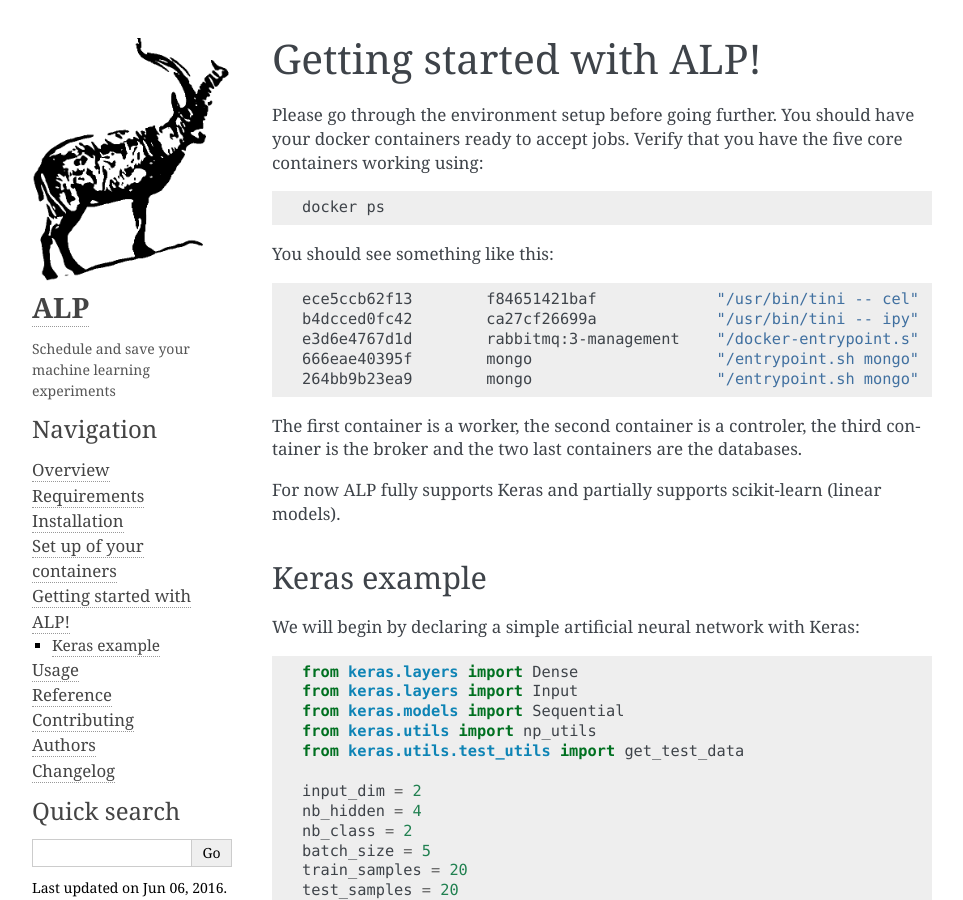
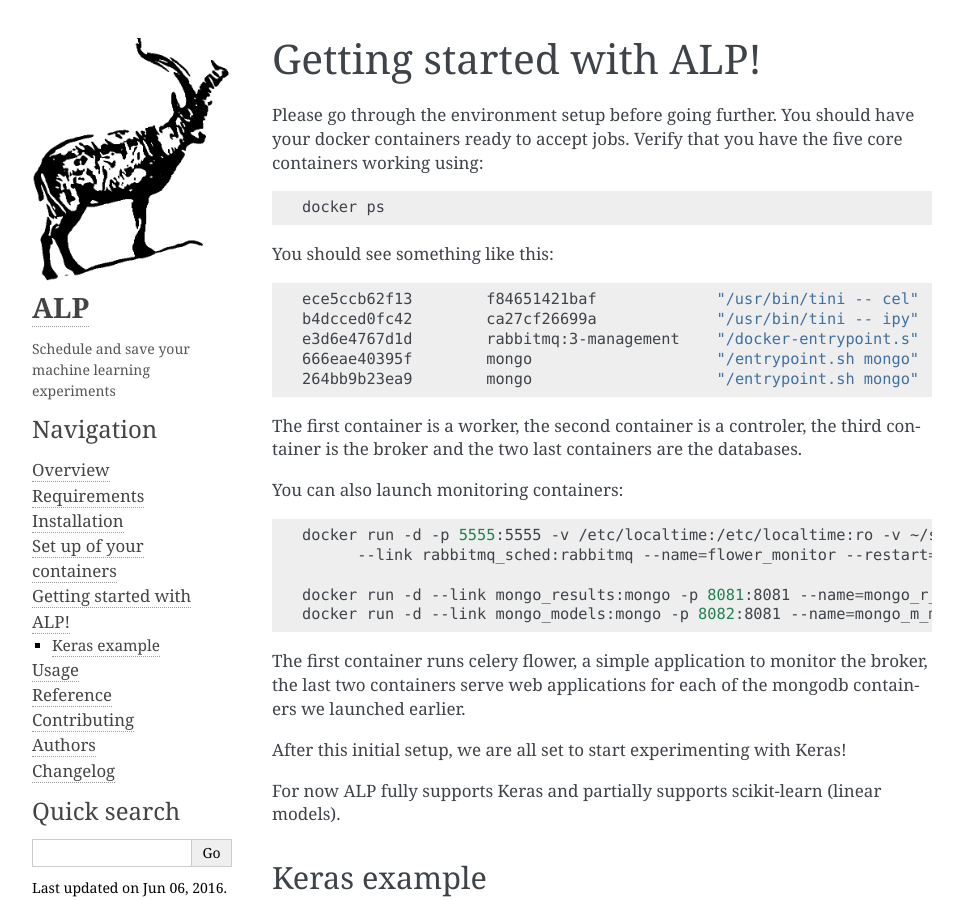
Before and after one commit to tboquet/python-alp, a Sphinx documentation site: the page built from docs/tutorial.rst, in a window 1280 px wide and 900 px high. Shown: the whole window, without its empty margins (148-1111 px from the left). Built offline with Sphinx 7.4.7, drawn with Linux system fonts in a browser that asks for light colours.

Commit message:
* added monitoring containers

```diff
--- a/docs/tutorial.rst
+++ b/docs/tutorial.rst
@@ -20,6 +20,20 @@
     264bb9b23ea9        mongo                    "/entrypoint.sh mongo"   8 days ago          Up 8 days           27017/tcp                                                                                   mongo_models
 
 The first container is a worker, the second container is a controler, the third container is the broker and the two last containers are the databases.
+
+You can also launch monitoring containers:
+
+.. code-block:: bash
+
+    docker run -d -p 5555:5555 -v /etc/localtime:/etc/localtime:ro -v ~/scheduler/proj:/sched \
+          --link rabbitmq_sched:rabbitmq --name=flower_monitor --restart=always tboquet/anaceflo
+
+    docker run -d --link mongo_results:mongo -p 8081:8081 --name=mongo_r_monitor --restart=always knickers/mongo-express
+    docker run -d --link mongo_models:mongo -p 8082:8081 --name=mongo_m_monitor --restart=always knickers/mongo-express
+
+The first container runs celery flower, a simple application to monitor the broker, the last two containers serve web applications for each of the mongodb containers we launched earlier.
+
+After this initial setup, we are all set to start experimenting with Keras!
 
 For now ALP fully supports Keras and partially supports scikit-learn (linear models).
 
```
